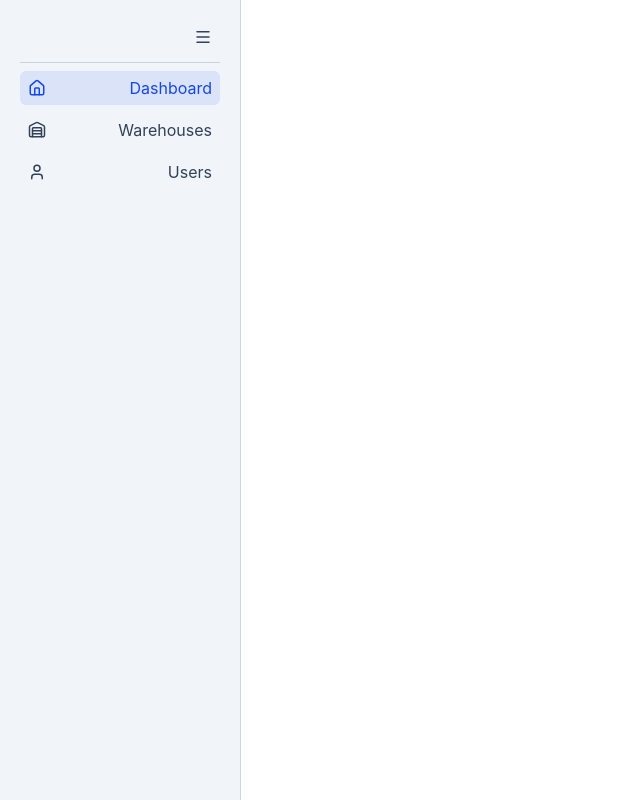
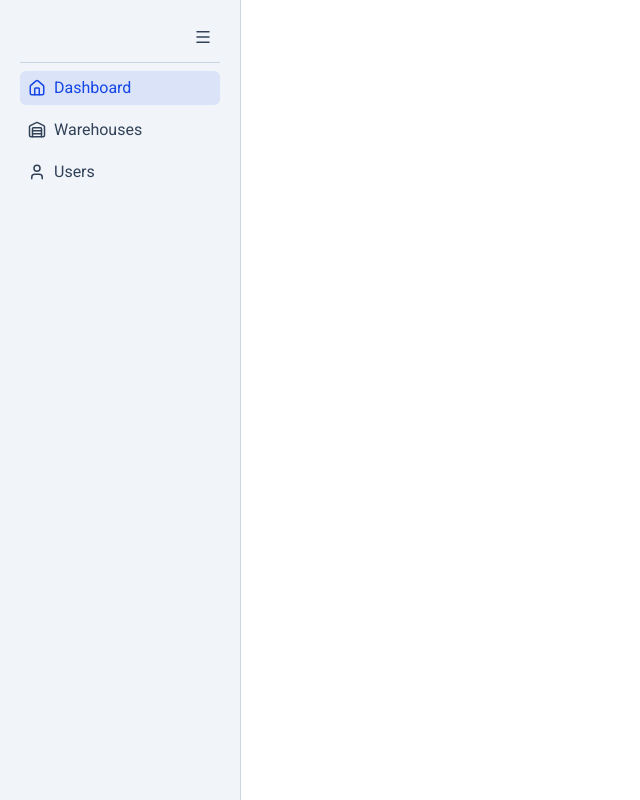
Before and after one commit to Prime0XX00/storage, a React (Vite) app in the folder frontend/: page / in a window 1280 px wide. Shown: the whole page, without its empty margins (0-640 px from the left). Built offline with nearby package versions, Linux system fonts and the light colour scheme.

Commit message:
font roboto

```diff
--- a/frontend/src/index.css
+++ b/frontend/src/index.css
@@ -1,3 +1,4 @@
+@import url("https://fonts.googleapis.com/css2?family=Roboto&display=swap");
 @import "tailwindcss";
 
 :root {
@@ -6,6 +7,8 @@
 }
 
 @theme {
+	--font-roboto: "Roboto", sans-serif;
+
 	--color-main: var(--color-white);
 	--color-main-text: var(--color-slate-700);
 	--color-main-border: var(--color-slate-300);
@@ -25,7 +28,7 @@
 }
 
 #root {
-	@apply min-w-screen min-h-screen m-0 bg-main text-main-text;
+	@apply min-w-screen min-h-screen m-0 bg-main text-main-text font-roboto;
 }
 
 .sidebar {
@@ -33,7 +36,7 @@
 }
 
 .sidebar-link {
-	@apply transition-[width] duration-300 h-element-height cursor-pointer rounded-md flex items-center justify-between px-2 gap-x-5 overflow-hidden;
+	@apply transition-[width] duration-300 h-element-height cursor-pointer rounded-md flex items-center justify-start px-2 gap-x-2 overflow-hidden;
 }
 
 .sidebar-link.expanded {
```
